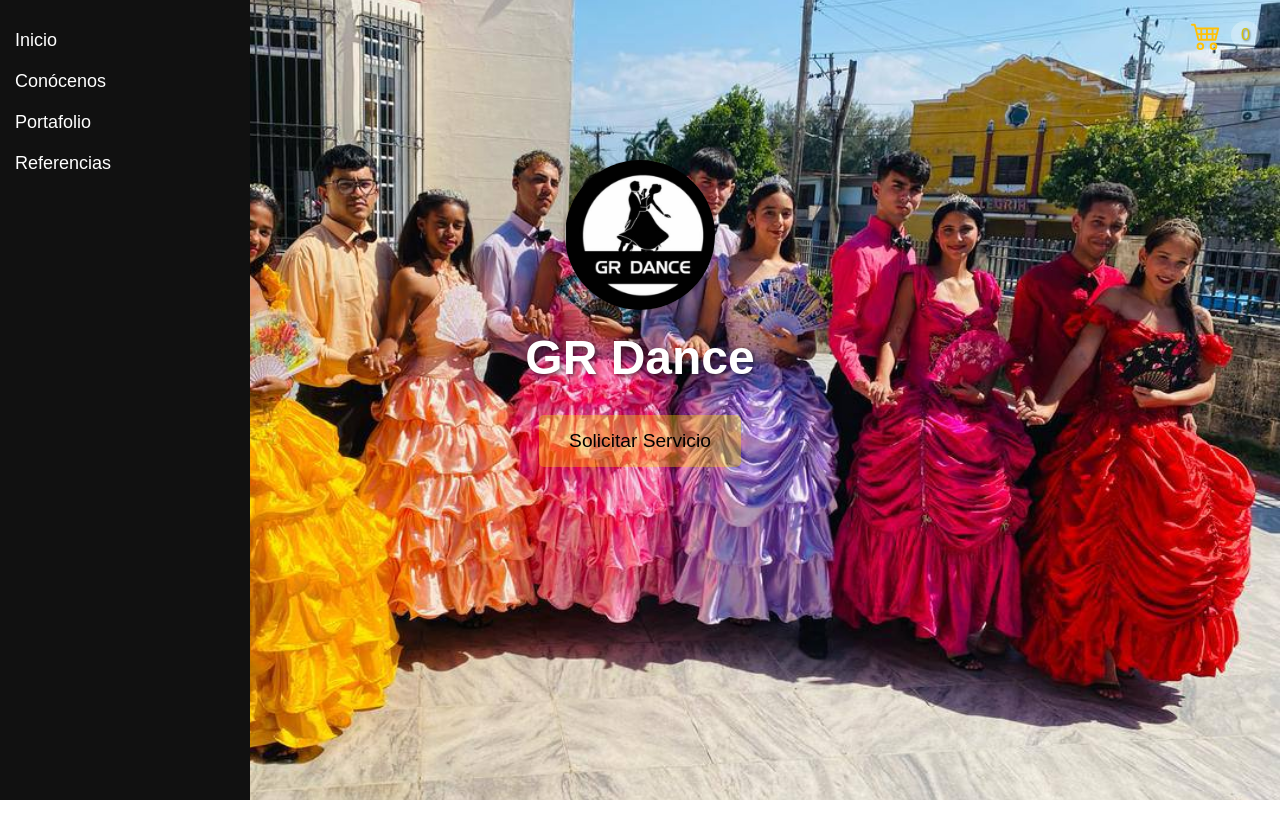
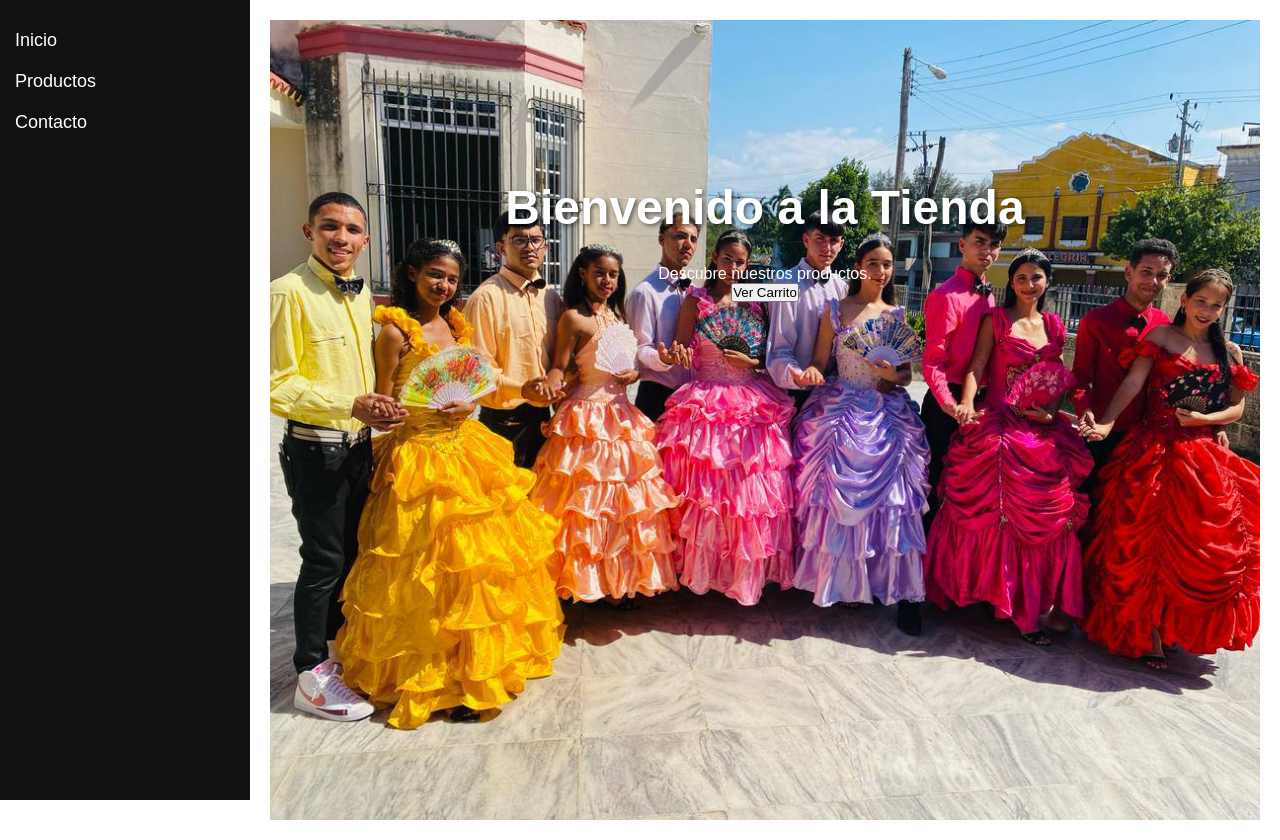
Before and after one commit to Altair000/GRDance, a website: page public/index.html in a window 1280 px wide. Before the commit the page ends 800 px from the top, so only its background shows below. Drawn offline with Linux system fonts and the light colour scheme; files that its build step writes are made by us from their sources; no server answers.

Commit message:
Update index.html

```diff
--- a/public/index.html
+++ b/public/index.html
@@ -3,31 +3,29 @@
 <head>
     <meta charset="UTF-8">
     <meta name="viewport" content="width=device-width, initial-scale=1.0">
-    <title>GR Dance - Inicio</title>
-    <link rel="stylesheet" href="/css/banner.css">
-    <link rel="stylesheet" href="/css/sidebar.css">
-    <link rel="stylesheet" href="/css/cart.css">
-    <link rel="stylesheet" href="/css/cart-modal.css">
+    <title>Ejemplo Sidebar y Carrito</title>
+    <link rel="stylesheet" href="sidebar.css">
+    <link rel="stylesheet" href="banner.css">
 </head>
 <body>
-    <div class="cart-icon" onclick="mostrarCarrito()">
-        <svg width="30" height="30" fill="#ffc107" viewBox="0 0 16 16">
-            <path d="M0 2.5A.5.5 0 0 1 .5 2H2a.5.5 0 0 1 .485.379L2.89 4H14.5a.5.5 0 0 1 .485.621l-1.5 6A.5.5 0 0 1 13 11H4a.5.5 0 0 1-.485-.379L1.61 3H.5a.5.5 0 0 1-.5-.5zM3.14 5l.5 2H5V5H3.14zM6 5v2h2V5H6zm3 0v2h2V5H9zm3 0v2h1.36l.5-2H12zm1.11 3H12v2h.61l.5-2zM11 8H9v2h2V8zM8 8H6v2h2V8zM5 8H3.89l.5 2H5V8zm0 5a1 1 0 1 0 0 2 1 1 0 0 0 0-2zm-2 1a2 2 0 1 1 4 0 2 2 0 0 1-4 0zm9-1a1 1 0 1 0 0 2 1 1 0 0 0 0-2zm-2 1a2 2 0 1 1 4 0 2 2 0 0 1-4 0z"></path>
-        </svg>
-        <span class="badge" id="cart-count">0</span>
+
+    <nav class="sidebar">
+        <button class="toggle-sidebar">☰</button>
+        <ul>
+            <li><a href="#">Inicio</a></li>
+            <li><a href="#">Productos</a></li>
+            <li><a href="#">Contacto</a></li>
+        </ul>
+    </nav>
+
+    <div class="main-content">
+        <section class="hero">
+            <h1>Bienvenido a la Tienda</h1>
+            <p>Descubre nuestros productos.</p>
+            <button id="ver-carrito">Ver Carrito</button>
+        </section>
     </div>
-    <nav class="sidebar">
-        <button class="toggle-sidebar" onclick="toggleSidebar()">⋮</button>
-        <a href="/" class="active">Inicio</a>
-        <a href="/conocenos">Conócenos</a>
-        <a href="/portafolio">Portafolio</a>
-        <a href="/referencias">Referencias</a>
-    </nav>
-    <section class="hero">
-        <div class="logo"></div>
-        <h1>GR Dance</h1>
-        <a href="/servicios" class="btn">Solicitar Servicio</a>
-    </section>
-    <script type="module" src="/js/main.js"></script>
+
+    <script type="module" src="main.js"></script>
 </body>
 </html>
```
